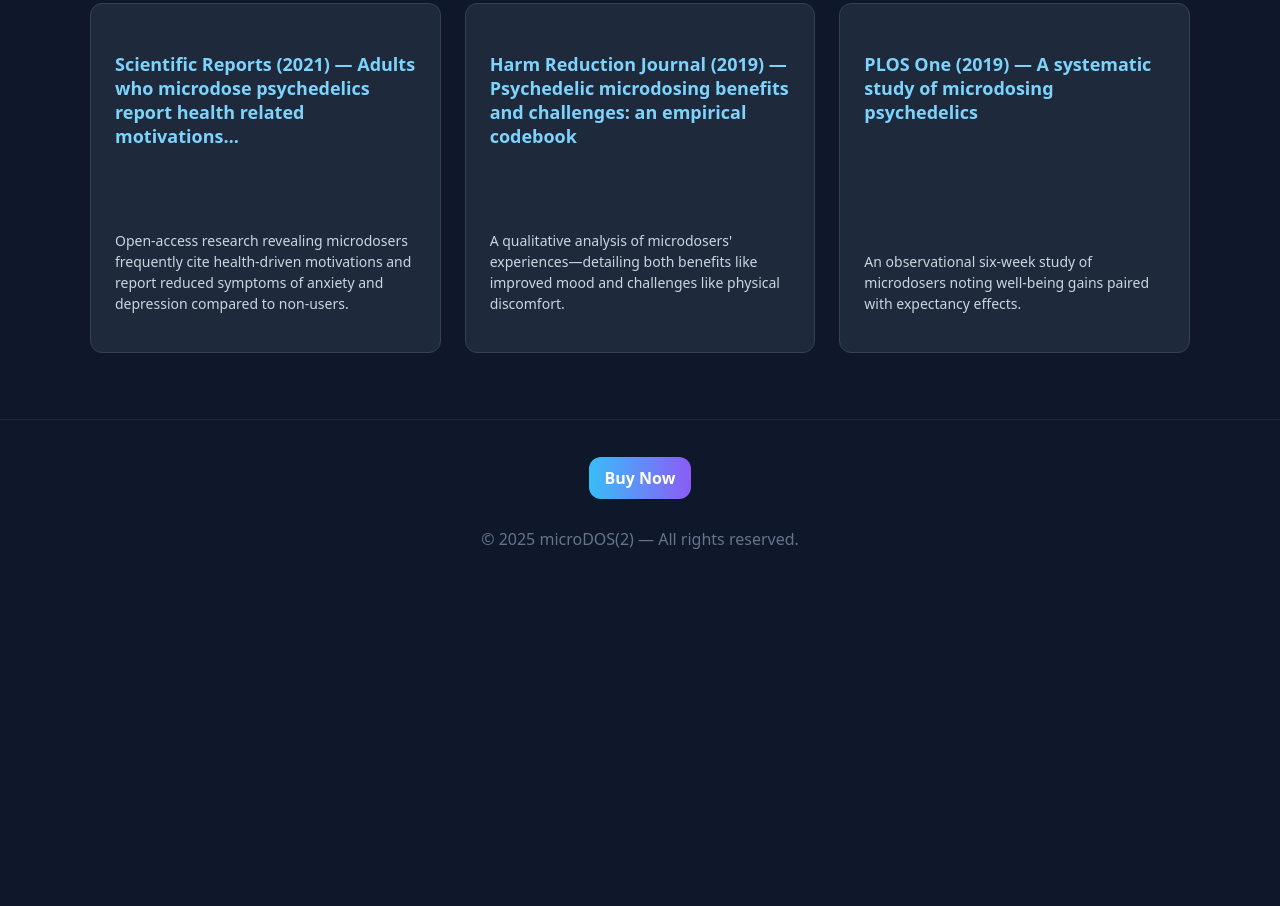
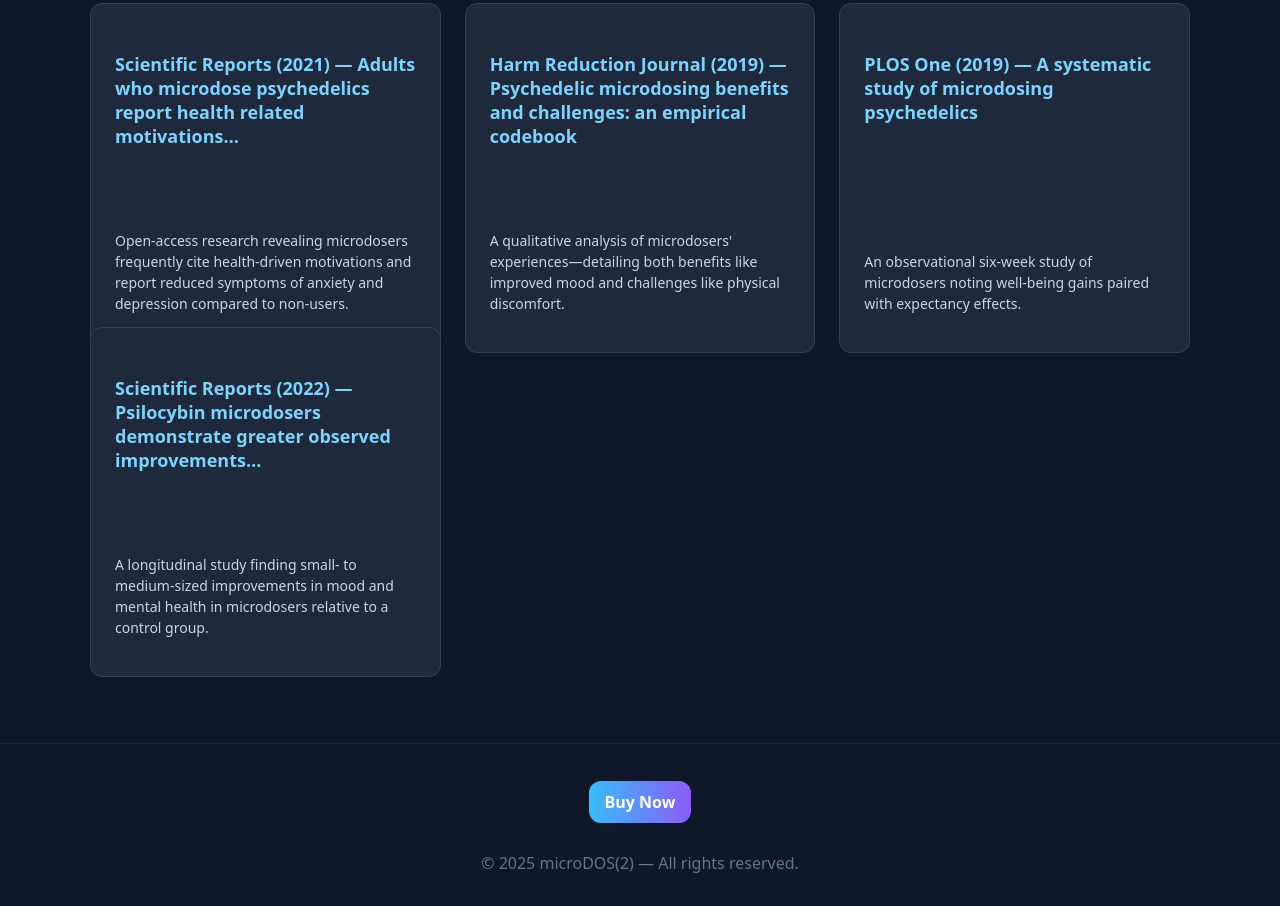
Before and after one commit to microDOS2/ARTICLES-AND-STUDIES, a plain HTML site: page index.html in a window 1280 px wide. Shown: the part 1158-2064 px from the top of the page. Before the commit the page ends 1740 px from the top, so only its background shows below. Drawn offline with Linux system fonts and the light colour scheme.

Commit message:
Update index.html

```diff
--- a/index.html
+++ b/index.html
@@ -159,6 +159,12 @@
                     <p>An observational six-week study of microdosers noting well-being gains paired with expectancy effects.</p>
                 </div>
             </a>
+            <a href="https://www.nature.com/articles/s41598-022-14512-3" target="_blank" class="hyperlinked-item">
+                <div class="article-card">
+                    <h4>Scientific Reports (2022) — Psilocybin microdosers demonstrate greater observed improvements…</h4>
+                    <p>A longitudinal study finding small- to medium-sized improvements in mood and mental health in microdosers relative to a control group.</p>
+                </div>
+            </a>
           </div>
         </div>
     </section>
```
